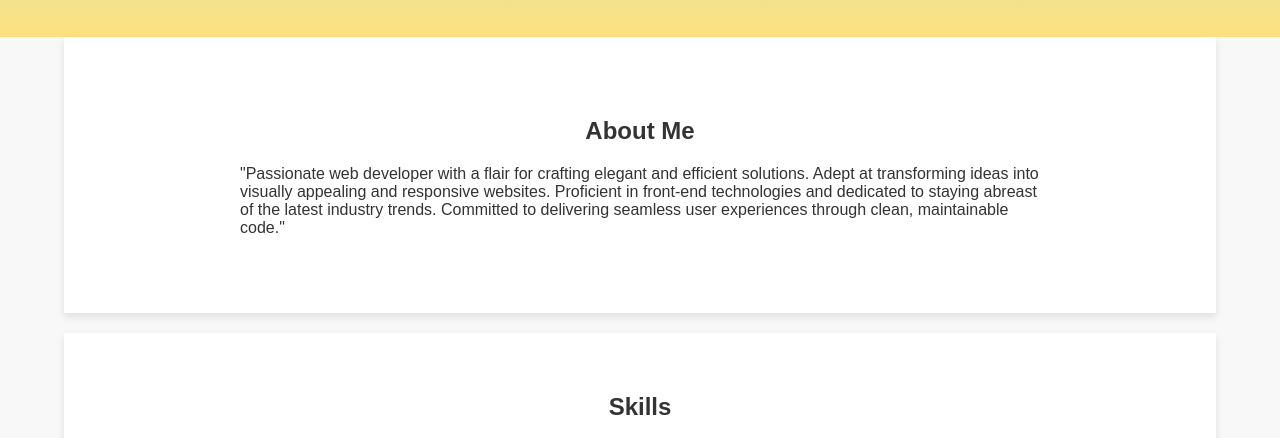
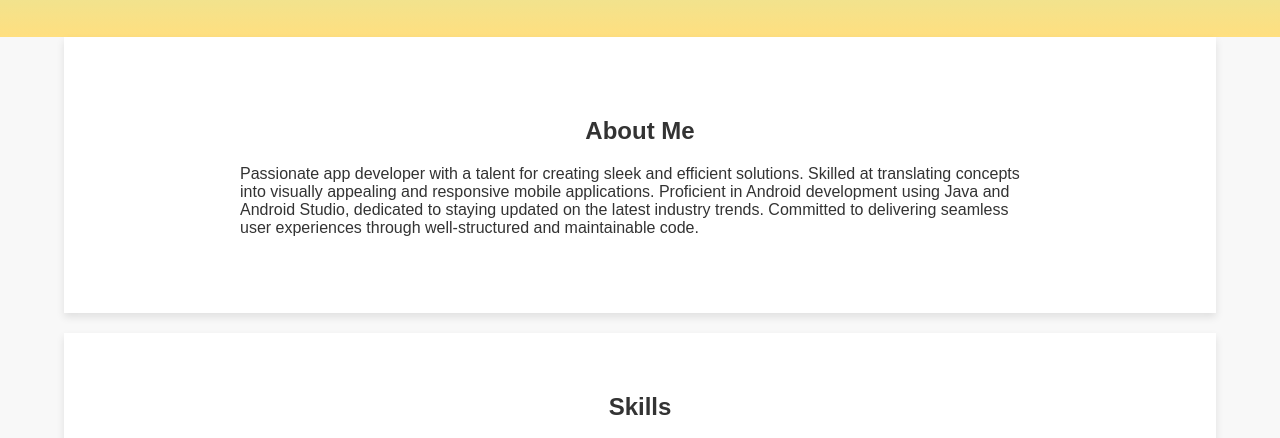
Before and after one commit to arpitakalyankar/porfolio, a plain HTML site: page index.html in a window 1280 px wide. Shown: the part 317-755 px from the top of the page. Drawn offline with Linux system fonts and the light colour scheme.

Commit message:
Update index.html

```diff
--- a/index.html
+++ b/index.html
@@ -22,7 +22,8 @@
     <section id="about">
         <div class="container">
             <h2>About Me</h2>
-            <p>"Passionate web developer with a flair for crafting elegant and efficient solutions. Adept at transforming ideas into visually appealing and responsive websites. Proficient in front-end technologies and dedicated to staying abreast of the latest industry trends. Committed to delivering seamless user experiences through clean, maintainable code."</p>
+            <p>Passionate app developer with a talent for creating sleek and efficient solutions. Skilled at translating concepts into visually appealing and responsive mobile applications. Proficient in Android development using Java and Android Studio, dedicated to staying updated on the latest industry trends. Committed to delivering seamless user experiences through well-structured and maintainable code.</p>
+
         </div>
     </section>
 
```
